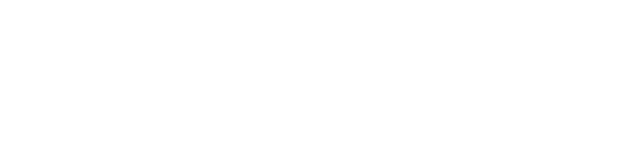
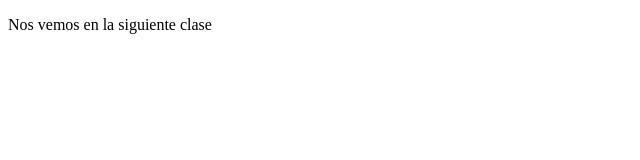
Before and after one commit to josearauz5/repositorio-en-nube, a plain HTML site: page index.html in a window 1280 px wide. Shown: the whole page, without its empty margins (0-640 px from the left). Drawn offline with Linux system fonts and the light colour scheme.

Commit message:
Mi tercer commit

```diff
--- a/index.html
+++ b/index.html
@@ -6,6 +6,7 @@
     <title>Document</title>
 </head>
 <body>
+<p>Nos vemos en la siguiente clase</p>
 
 </body>
 </html>
```
